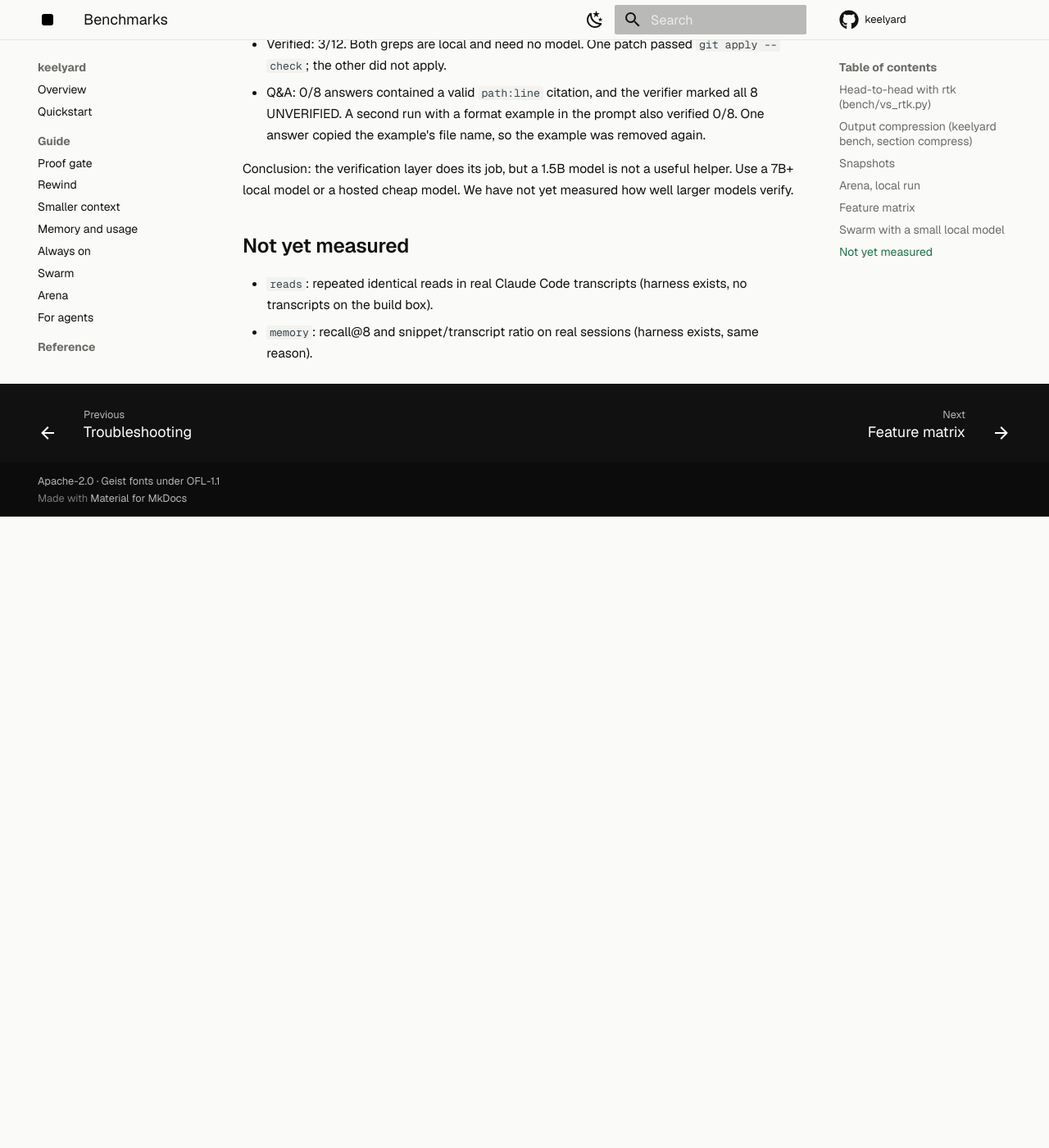
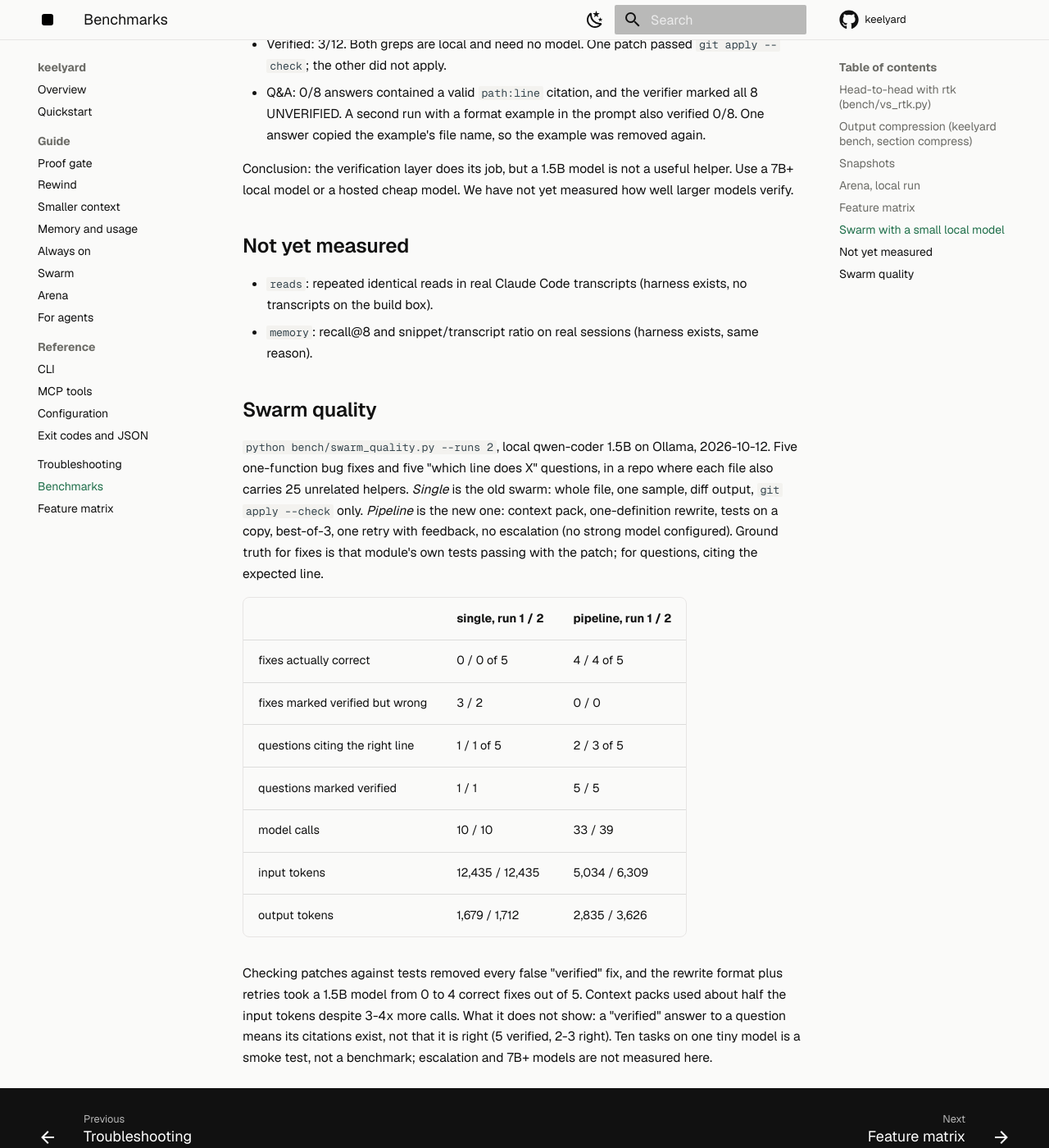
Before and after one commit to Enard52/keelyard, an MkDocs documentation site: the page built from docs/BENCHMARKS.md, in a window 1280 px wide and 1400 px high, scrolled down 3129 px. Shown: the whole window at 82% size. Built offline with MkDocs 1.6.1 and Material for MkDocs 9.7.7, drawn with Linux system fonts in a browser that asks for light colours; comment, search, counter and statistics services are not loaded; before the commit the page ends 3759 px from its top, so only the background shows below that.

Commit message:
Swarm quality benchmark results and docs

```diff
--- a/docs/BENCHMARKS.md
+++ b/docs/BENCHMARKS.md
@@ -88,3 +88,28 @@
 
 - `reads`: repeated identical reads in real Claude Code transcripts (harness exists, no transcripts on the build box).
 - `memory`: recall@8 and snippet/transcript ratio on real sessions (harness exists, same reason).
+
+## Swarm quality
+
+`python bench/swarm_quality.py --runs 2`, local qwen-coder 1.5B on Ollama, 2026-10-12. Five one-function bug
+fixes and five "which line does X" questions, in a repo where each file also carries 25 unrelated helpers.
+*Single* is the old swarm: whole file, one sample, diff output, `git apply --check` only. *Pipeline* is the
+new one: context pack, one-definition rewrite, tests on a copy, best-of-3, one retry with feedback, no
+escalation (no strong model configured). Ground truth for fixes is that module's own tests passing with the
+patch; for questions, citing the expected line.
+
+| | single, run 1 / 2 | pipeline, run 1 / 2 |
+|---|---|---|
+| fixes actually correct | 0 / 0 of 5 | 4 / 4 of 5 |
+| fixes marked verified but wrong | 3 / 2 | 0 / 0 |
+| questions citing the right line | 1 / 1 of 5 | 2 / 3 of 5 |
+| questions marked verified | 1 / 1 | 5 / 5 |
+| model calls | 10 / 10 | 33 / 39 |
+| input tokens | 12,435 / 12,435 | 5,034 / 6,309 |
+| output tokens | 1,679 / 1,712 | 2,835 / 3,626 |
+
+Checking patches against tests removed every false "verified" fix, and the rewrite format plus retries took a
+1.5B model from 0 to 4 correct fixes out of 5. Context packs used about half the input tokens despite 3-4x
+more calls. What it does not show: a "verified" answer to a question means its citations exist, not that it is
+right (5 verified, 2-3 right). Ten tasks on one tiny model is a smoke test, not a benchmark; escalation and
+7B+ models are not measured here.
```
Also changed, not shown: CHANGELOG.md (+7 -0 lines), README.md (+1 -1 lines), docs/guide/swarm.md (+4 -3 lines), 1 other file.
